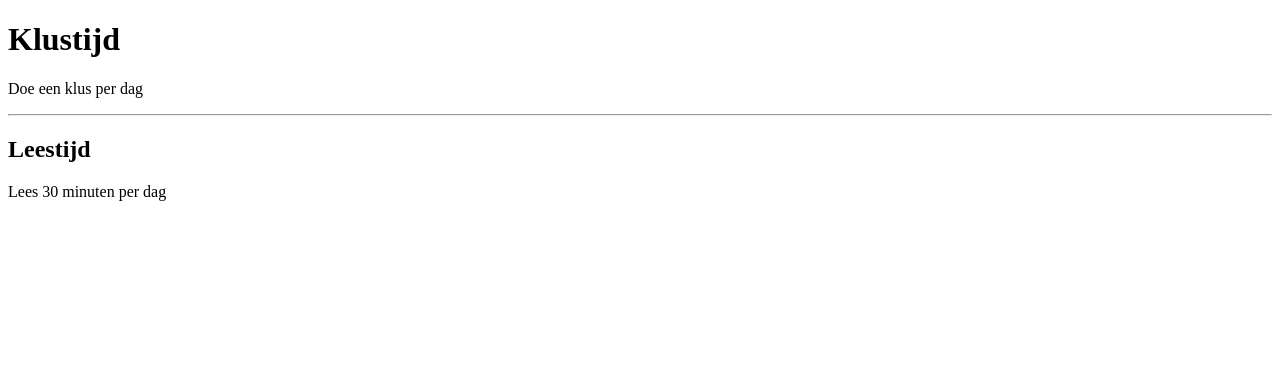
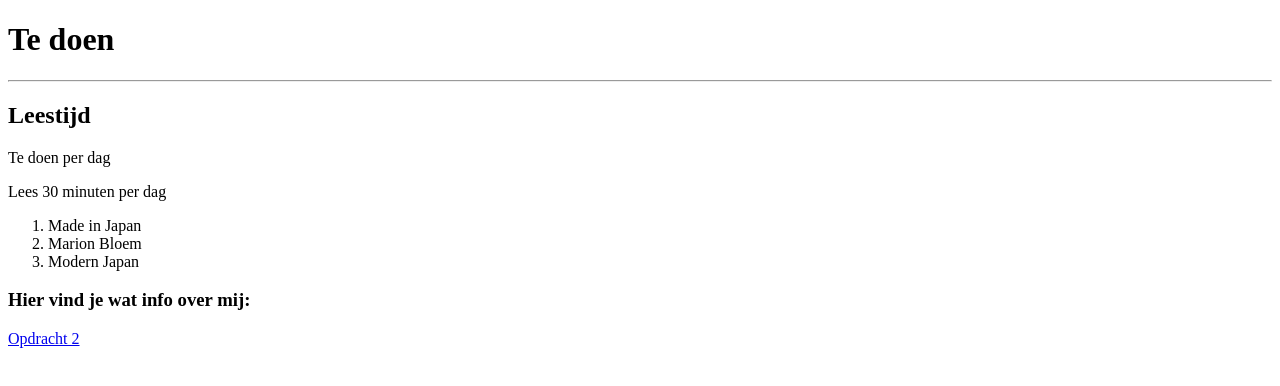
Before and after one commit to bertdeneef/links-training-lists, a plain HTML site: page bestand index.html in a window 1280 px wide. Drawn offline with Linux system fonts and the light colour scheme.

Commit message:
Add files via upload
Opdracht 2 met 2 html bestanden die naar elkaar linken

```diff
--- a/bestand index.html
+++ b/bestand index.html
@@ -1,18 +1,27 @@
 <!DOCTYPE html>
 <html>
     <head>
-        <h1>Klustijd</h1>
-        <title>Dit is de kluslijst</title>
+        <title> Wat is er te doen? </title>
+        <h1>Te doen</h1>
+        <hr>
+        <h2>Leestijd</h2>
+        <body>
+            <p>Te doen per dag</p>
+            <p>Lees 30 minuten per dag</p>
 
-        <body>
-            <p>Doe een klus per dag</p>
-    <hr>
+            <ol>
+                <li>Made in Japan</li>
+                <li>Marion Bloem</li>
+                <li>Modern Japan</li>
+            </ol>
 
-    <h2>Leestijd</h2>
-    <title> Dit is de leestijd</title>
+
+
+            <h3>Hier vind je wat info over mij:</h3>
+            <a href="C:\Users\nfd\Google Drive\Winc_Academy 2\opdracht_eerste_HTML_pagina\about.html">Opdracht 2</a>
 
     <body>
-        <p>Lees 30 minuten per dag</p>
+
 </head>
 
 
```
Also changed, not shown: about.html (added, +16 -0 lines).
